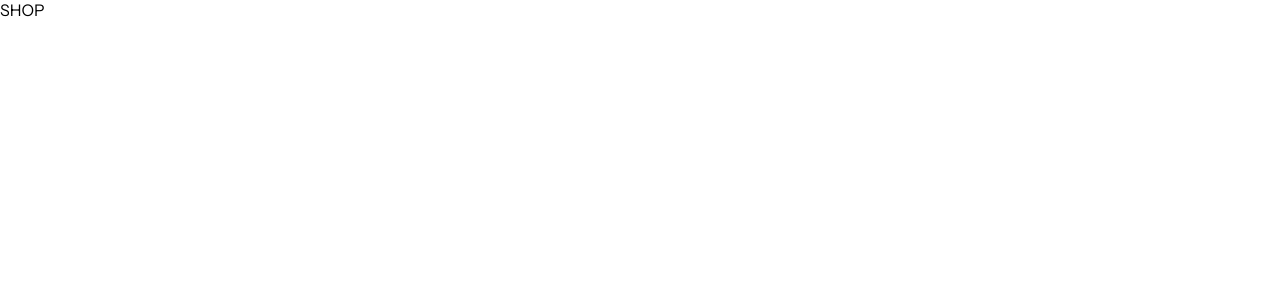
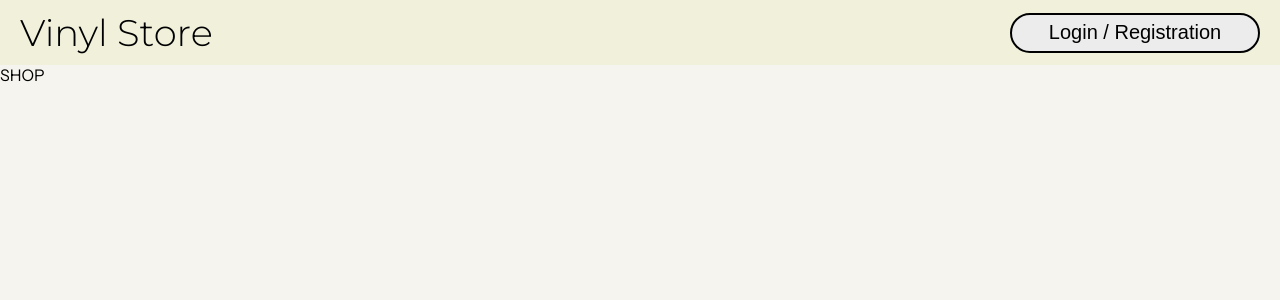
Before and after one commit to xo-dltkry/vinyl-store, a React (Vite) app in the folder client/: page / in a window 1280 px wide. Shown: the top 300 px of the page. Built offline with nearby package versions, Linux system fonts and the light colour scheme.

Commit message:
Add Header and Login Form

```diff
--- a/client/index.html
+++ b/client/index.html
@@ -7,6 +7,7 @@
     <link rel="preconnect" href="https://fonts.googleapis.com">
     <link rel="preconnect" href="https://fonts.gstatic.com" crossorigin>
     <link href="https://fonts.googleapis.com/css2?family=Instrument+Sans:ital,wght@0,400..700;1,400..700&display=swap" rel="stylesheet">
+    <link href="https://fonts.googleapis.com/css2?family=Montserrat:ital,wght@0,100..900;1,100..900&display=swap" rel="stylesheet">
   </head>
   <body>
     <div id="root"></div>
--- a/client/src/App.tsx
+++ b/client/src/App.tsx
@@ -1,9 +1,11 @@
 import { BrowserRouter } from "react-router-dom"
 import AppRouter from "./components/AppRouter"
+import Header from "./components/Header"
 
 function App() {
   return (
     <BrowserRouter>
+      <Header />
       <AppRouter />
     </BrowserRouter>
   )
--- /dev/null
+++ b/client/src/components/Header.tsx
@@ -0,0 +1,30 @@
+import { useContext } from "react";
+import {Context} from '../main.tsx';
+import { observer } from "mobx-react-lite";
+
+function Header() {
+  const context = useContext(Context)
+  if (!context) {
+    throw new Error("Header must be used within Context.Provider");
+  }
+  const {user} = context
+  return (
+    <div className="header-container">
+      <div className="header-name">
+        <h1 className="vinyl-store">Vinyl Store</h1>
+      </div>
+      {user.isAuth ?
+        <div className="header-auth">
+          <button className="headbutton admin-panel">Admin Panel</button>
+          <button className="headbutton logout" onClick={() => user.setIsAuth(false)}>Logout</button>
+        </div>
+        :
+        <div className="header-unauth">
+          <button className="login" onClick={() => user.setIsAuth(true)}>Login / Registration</button>
+        </div>
+      }
+    </div>
+  )
+}
+
+export default observer(Header);
--- a/client/src/index.css
+++ b/client/src/index.css
@@ -7,4 +7,71 @@
 body {
   font-family: "Instrument Sans", sans-serif;
   font-optical-sizing: auto;
+  background-color: #f5f4ef;
 }
+
+.header-container {
+  background-color: #f0f0db;
+  display: flex;
+  flex-direction: row;
+  align-items: center;
+  height: 65px;
+  justify-content: space-between;
+  padding: 0 20px;
+}
+
+.vinyl-store {
+  font-size: 37px;
+  font-family: "Montserrat", sans-serif;
+  font-optical-sizing: auto;
+  font-weight: 300;
+  font-style: normal;
+}
+
+.headbutton {
+  height: 40px;
+  width: 130px;
+  border-radius: 5px;
+  border: 2.5px solid black
+}
+
+.header-auth {
+  display: flex;
+  justify-content: space-between;
+  width: 280px;
+}
+
+.admin-panel {
+  background-color: rgb(183, 89, 183);
+  color: white;
+  font-weight: 550;
+  cursor: pointer;
+}
+
+.admin-panel:hover {
+  background-color: rgb(182, 115, 182);
+}
+
+.logout {
+  font-size: 20px;
+  background-color: rgb(237, 237, 237);
+  cursor: pointer;
+}
+
+.logout:hover {
+  background-color: rgb(208, 208, 208);
+}
+
+.login {
+  height: 40px;
+  width: 250px;
+  border-radius: 25px;
+  border: 2.5px solid black;
+  font-size: 20px;
+  cursor: pointer;
+  background-color: rgb(236, 236, 236);
+}
+
+.login:hover {
+  background-color: rgb(222, 221, 221);
+}
--- a/client/src/pages/Auth/Auth.module.css
+++ b/client/src/pages/Auth/Auth.module.css
@@ -0,0 +1,65 @@
+.parent {
+  display: flex;
+  justify-content: center;
+  align-items: center;
+  height: 91.2vh;
+}
+
+.container {
+  background-color: #f0f0db;
+  width: 900px;
+  height: 380px;
+  border: 2px solid black;
+  border-radius: 25px;
+  display: flex;
+  flex-direction: column;
+  align-items: center;
+  font-family: "Montserrat", sans-serif;
+  font-optical-sizing: auto;
+  font-weight: 400;
+  font-style: normal;
+}
+
+.login {
+  font-size: 24px;
+  margin-top: 23px;
+}
+
+.loginbottom {
+  display: flex;
+  justify-content: space-between;
+}
+
+input {
+  height: 60px;
+  width: 800px;
+  font-size: 20px;
+  padding: 10px;
+}
+
+.inputs {
+  margin-top: 20px;
+  display: flex;
+  flex-direction: column;
+  justify-content: space-between;
+}
+
+.loginbottom {
+  display: flex;
+  justify-content: space-between;
+  align-items: center;
+  margin-top: 55px;
+  width: 790px;
+}
+
+.loginbtn {
+  width: 150px;
+  height: 50px;
+  font-family: "Montserrat", sans-serif;
+  font-optical-sizing: auto;
+  font-weight: 600;
+  font-style: normal;
+  border: 2px solid rgba(74, 74, 74, 0.413);
+  background-color: rgb(239, 239, 239);
+  cursor: pointer;
+}
--- a/client/src/pages/Auth/Auth.tsx
+++ b/client/src/pages/Auth/Auth.tsx
@@ -1,8 +1,24 @@
+import styles from './Auth.module.css'
+import { Link } from 'react-router-dom';
+
 function Auth() {
   return (
-    <>
-    AUTH
-    </>
+    <div className={styles.parent}>
+      <div className={styles.container}>
+        <div className={styles.login}>
+          <h1>Login</h1>
+        </div>
+        <div className={styles.inputs}>
+          <input placeholder='Enter your email' /> <br></br>
+          <input placeholder='Enter your password' />
+        </div>
+        <div className={styles.loginbottom}>
+          <p className={styles.logintext}>Don't have an account? <Link to="/registration"><span>Register</span></Link></p>
+          <button className={styles.loginbtn}>Login</button>
+        </div>
+      </div>
+    </div>
+
   )
 }
 
--- a/client/src/pages/Home/Home.module.css
+++ b/client/src/pages/Home/Home.module.css
@@ -2,14 +2,14 @@
   background-image: url('/src/assets/vinyl.png');
   background-size: cover;
   background-position: center;
-  height: 100vh;
+  height: 91.2vh;
 }
 
 .shape {
   background-color: black;
   position: absolute;
   width: 935px;
-  height: 737px;
+  height: 671.5px; /* 737 */
   padding-left: 60px;
   padding-top: 100px;
   font-size: 3rem;
@@ -39,9 +39,10 @@ span {
   font-size: 1.5rem;
   font-weight: 500;
   border-radius: 20px;
-  margin-top: 200px;
+  margin-top: 140px;
   margin-left: 220px;
-  color:rgb(27, 27, 27)
+  color:rgb(27, 27, 27);
+  cursor: pointer;
 }
 
 .btn:hover {
```
